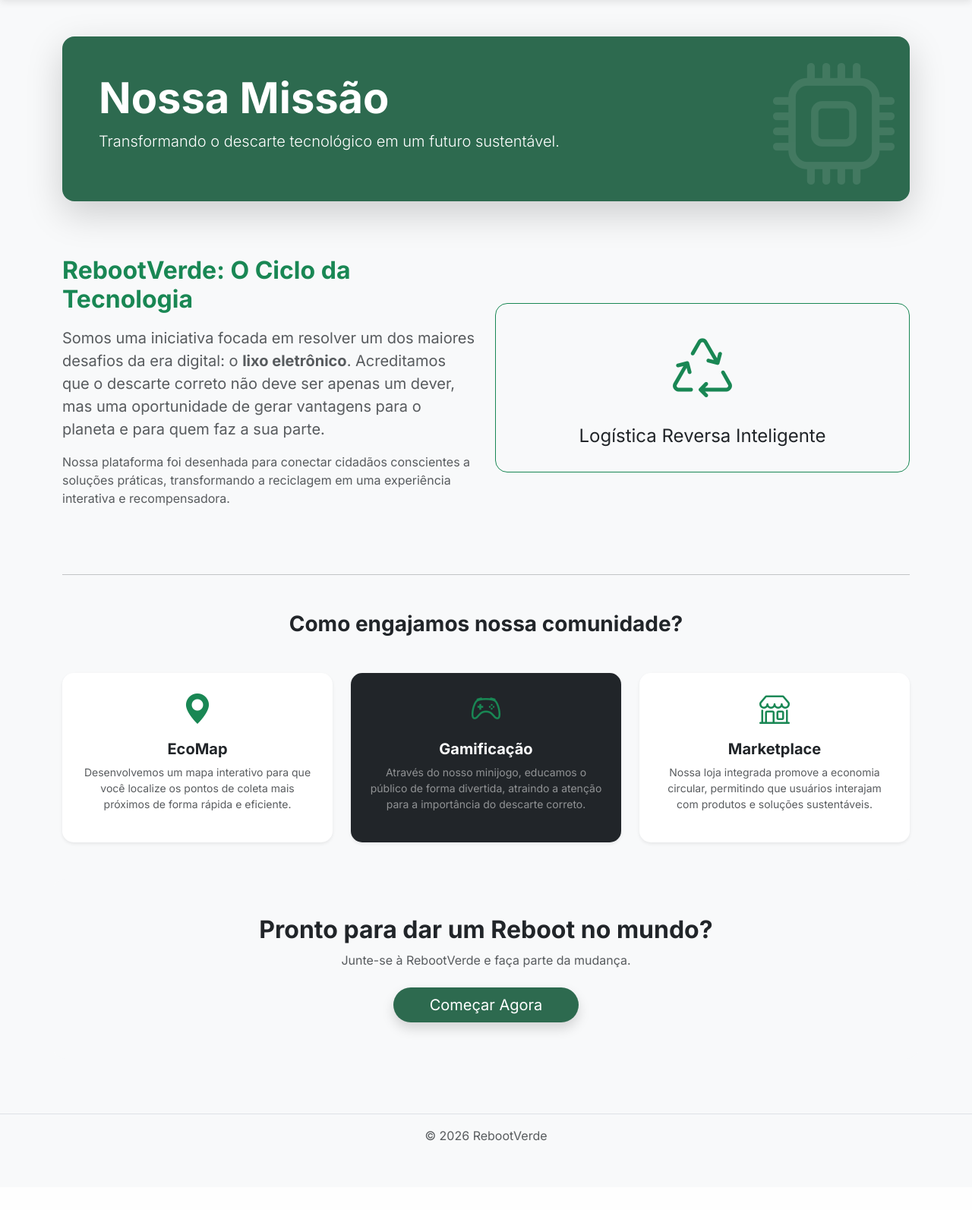
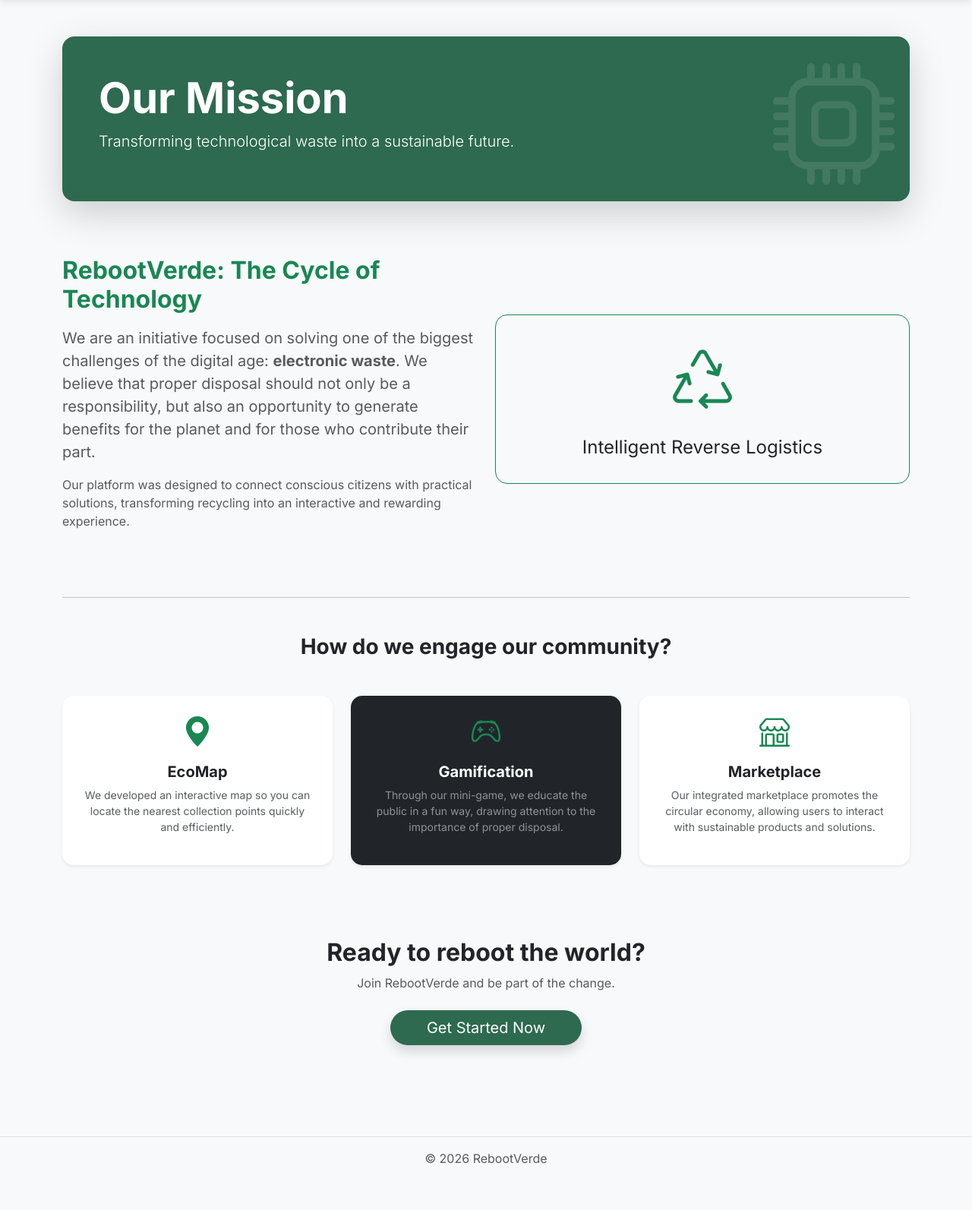
Before and after one commit to leo-snczki/RebootVerde, a Django app: page /about/ in a window 1280 px wide. Shown: the part 68-1661 px from the top of the page at 76% size. Before the commit the page ends 1570 px from the top, so only its background shows below. Run offline with Django 4.2, Linux system fonts and the light colour scheme; parts of the project's set-up code (start-up, migrations or seed data) failed here and were passed over; some libraries are stand-ins or nearby versions.

Commit message:
Translate templates to English and update corresponding text for consistency

```diff
--- a/core/templates/about.html
+++ b/core/templates/about.html
@@ -1,15 +1,15 @@
 {% extends 'base.html' %}
 {% load django_bootstrap5 %}
 
-{% block title %}Sobre Nós - RebootVerde{% endblock %}
+{% block title %}About Us - Rebootverde{% endblock %}
 
 {% block content %}
 <div class="row mb-5">
     <div class="col-12">
         <div class="p-5 bg-primary text-white rounded-4 shadow-lg position-relative overflow-hidden">
             <div class="position-relative" style="z-index: 2;">
-                <h1 class="display-4 fw-bold">Nossa Missão</h1>
-                <p class="lead">Transformando o descarte tecnológico em um futuro sustentável.</p>
+                <h1 class="display-4 fw-bold">Our Mission</h1>
+                <p class="lead">Transforming technological waste into a sustainable future.</p>
             </div>
             <i class="bi bi-cpu position-absolute" style="font-size: 10rem; right: 20px; bottom: -20px; opacity: 0.1;"></i>
         </div>
@@ -18,18 +18,18 @@
 
 <div class="row align-items-center mb-5 py-4">
     <div class="col-lg-6">
-        <h2 class="fw-bold text-success mb-3">RebootVerde: O Ciclo da Tecnologia</h2>
+        <h2 class="fw-bold text-success mb-3">RebootVerde: The Cycle of Technology</h2>
         <p class="text-muted fs-5">
-            Somos uma iniciativa focada em resolver um dos maiores desafios da era digital: o <strong>lixo eletrônico</strong>. Acreditamos que o descarte correto não deve ser apenas um dever, mas uma oportunidade de gerar vantagens para o planeta e para quem faz a sua parte.
+            We are an initiative focused on solving one of the biggest challenges of the digital age: <strong>electronic waste</strong>. We believe that proper disposal should not only be a responsibility, but also an opportunity to generate benefits for the planet and for those who contribute their part.
         </p>
         <p class="text-muted">
-            Nossa plataforma foi desenhada para conectar cidadãos conscientes a soluções práticas, transformando a reciclagem em uma experiência interativa e recompensadora.
+            Our platform was designed to connect conscious citizens with practical solutions, transforming recycling into an interactive and rewarding experience.
         </p>
     </div>
     <div class="col-lg-6 text-center">
         <div class="p-4 border border-success border-dashed rounded-4">
             <i class="bi bi-recycle text-success" style="font-size: 5rem;"></i>
-            <h4 class="mt-3">Logística Reversa Inteligente</h4>
+            <h4 class="mt-3">Intelligent Reverse Logistics</h4>
         </div>
     </div>
 </div>
@@ -37,21 +37,21 @@
 <hr class="my-5 opacity-25">
 
 <div class="row g-4 mb-5">
-    <h3 class="text-center fw-bold mb-4">Como engajamos nossa comunidade?</h3>
+    <h3 class="text-center fw-bold mb-4">How do we engage our community?</h3>
 
     <div class="col-md-4 text-center">
         <div class="card h-100 border-0 shadow-sm p-4">
             <i class="bi bi-geo-alt-fill text-success mb-3 h1"></i>
             <h5 class="fw-bold">EcoMap</h5>
-            <p class="small text-muted">Desenvolvemos um mapa interativo para que você localize os pontos de coleta mais próximos de forma rápida e eficiente.</p>
+            <p class="small text-muted">We developed an interactive map so you can locate the nearest collection points quickly and efficiently.</p>
         </div>
     </div>
 
     <div class="col-md-4 text-center">
         <div class="card h-100 border-0 shadow-sm p-4 text-white bg-dark">
             <i class="bi bi-controller text-success mb-3 h1"></i>
-            <h5 class="fw-bold text-white">Gamificação</h5>
-            <p class="small text-white-50">Através do nosso minijogo, educamos o público de forma divertida, atraindo a atenção para a importância do descarte correto.</p>
+            <h5 class="fw-bold text-white">Gamification</h5>
+            <p class="small text-white-50">Through our mini-game, we educate the public in a fun way, drawing attention to the importance of proper disposal.</p>
         </div>
     </div>
 
@@ -59,16 +59,16 @@
         <div class="card h-100 border-0 shadow-sm p-4">
             <i class="bi bi-shop text-success mb-3 h1"></i>
             <h5 class="fw-bold">Marketplace</h5>
-            <p class="small text-muted">Nossa loja integrada promove a economia circular, permitindo que usuários interajam com produtos e soluções sustentáveis.</p>
+            <p class="small text-muted">Our integrated marketplace promotes the circular economy, allowing users to interact with sustainable products and solutions.</p>
         </div>
     </div>
 </div>
 
 <div class="row mt-5">
     <div class="col-12 text-center py-5 bg-light rounded-4">
-        <h2 class="fw-bold">Pronto para dar um Reboot no mundo?</h2>
-        <p class="text-muted mb-4">Junte-se à RebootVerde e faça parte da mudança.</p>
-        <a href="{% url 'register' %}" class="btn btn-primary btn-lg rounded-pill px-5 shadow">Começar Agora</a>
+        <h2 class="fw-bold">Ready to reboot the world?</h2>
+        <p class="text-muted mb-4">Join RebootVerde and be part of the change.</p>
+        <a href="{% url 'register' %}" class="btn btn-primary btn-lg rounded-pill px-5 shadow">Get Started Now</a>
     </div>
 </div>
 {% endblock %}
--- a/core/templates/contact_success.html
+++ b/core/templates/contact_success.html
@@ -5,9 +5,9 @@
         <i class="bi bi-check-circle-fill text-success" style="font-size: 5rem;"></i>
     </div>
     <h2 class="fw-bold">Tudo certo!</h2>
-    <p class="lead text-muted">Sua ação foi processada com sucesso em nosso sistema.</p>
+    <p class="lead text-muted">your action was processed successfully in our system.</p>
     <div class="mt-5">
-        <a href="{% url 'index' %}" class="btn btn-primary rounded-pill px-5">Voltar para a Home</a>
+        <a href="{% url 'index' %}" class="btn btn-primary rounded-pill px-5">Return to Home</a>
     </div>
 </div>
 {% endblock %}
--- a/core/templates/game.html
+++ b/core/templates/game.html
@@ -6,8 +6,8 @@
 {% block content %}
 <div class="container text-center">
     <div class="mb-5">
-        <h1 class="fw-bold">Missão Sustentável</h1>
-        <p class="text-muted">Aprenda a reciclar jogando!</p>
+        <h1 class="fw-bold">ecological mission</h1>
+        <p class="text-muted">Learn to recycle while playing!</p>
     </div>
 
     <div class="card bg-dark shadow-lg border-0 d-inline-block overflow-hidden" style="border-radius: 20px;">
--- a/core/views.py
+++ b/core/views.py
@@ -19,17 +19,17 @@ def game_view(request):
 def contact_view(request):
     if request.method == 'POST':
 
-        nome = request.POST.get('nome')
-        email_usuario = request.POST.get('email')
-        assunto = request.POST.get('assunto')
+        name = request.POST.get('name')
+        user_email = request.POST.get('email')
+        subject = request.POST.get('subject')
         mensagem = request.POST.get('mensagem')
 
         # Montando o corpo do e-mail
-        corpo_email = f"Mensagem de: {nome} <{email_usuario}>\n\n{mensagem}"
+        corpo_email = f"Mensagem de: {name} <{user_email}>\n\n{mensagem}"
 
         # Enviando o e-mail
         send_mail(
-            f"Contato Site: {assunto}",
+            f"Contato Site: {subject}",
             corpo_email,
             settings.EMAIL_HOST_USER,
             [settings.EMAIL_HOST_USER],
--- a/shop/templates/shop/product/list.html
+++ b/shop/templates/shop/product/list.html
@@ -1,8 +1,8 @@
 {% extends "base.html" %}
 {% block content %}
 <div class="d-flex justify-content-between align-items-center mb-4">
-    <h1 class="fw-bold text-dark">Nossos Produtos</h1>
-    <span class="badge bg-success">{{ products|length }} itens encontrados</span>
+    <h1 class="fw-bold text-dark">Our Products</h1>
+    <span class="badge bg-success">{{ products|length }} items found</span>
 </div>
 
 <div class="row row-cols-1 row-cols-md-3 g-4">
@@ -22,7 +22,7 @@
                 <p class="card-text text-muted small">{{ product.description|truncatechars:80 }}</p>
                 <div class="d-flex justify-content-between align-items-center mt-3">
                     <span class="h5 mb-0 fw-bold">€{{ product.price }}</span>
-                    <button class="btn btn-outline-success btn-sm rounded-pill">Ver Detalhes</button>
+                    <button class="btn btn-outline-success btn-sm rounded-pill">View Details</button>
                 </div>
             </div>
         </div>
--- a/users/templates/registration/login.html
+++ b/users/templates/registration/login.html
@@ -5,7 +5,7 @@
 <div class="row justify-content-center mt-5">
     <div class="col-md-4">
         <div class="card shadow p-4">
-            <h3 class="text-center fw-bold mb-4">Entrar na Conta</h3>
+            <h3 class="text-center fw-bold mb-4">Enter Your Credentials</h3>
             <form method="post">
                 {% csrf_token %}
                 {% bootstrap_form form %}
@@ -15,10 +15,10 @@
             </form>
             <hr class="my-4">
             <p class="text-center mb-0">
-                Não tem conta? <a href="{% url 'register' %}" class="text-success fw-bold">Registre-se aqui</a>
+                Dont have an account? <a href="{% url 'register' %}" class="text-success fw-bold">Register here</a>
             </p>
             <p class="text-center mb-0">
-                Resetar senha <a href="{% url 'password_reset' %}" class="text-success fw-bold" >Forgot your password?</a>
+                Forget your password? <a href="{% url 'password_reset' %}" class="text-success fw-bold" >Click here</a>
             </p>
         </div>
     </div>
--- a/users/templates/users/login_success.html
+++ b/users/templates/users/login_success.html
@@ -3,5 +3,5 @@
 {% block title %}Registro concluído{% endblock %}
 
 {% block content %}
-<h2>Login realizado com sucesso!</h2>
+<h2>Login made with success!</h2>
 {% endblock %}
```
Also changed, not shown: core/templates/contact.html (+10 -10 lines), core/templates/index.html (+9 -9 lines), users/templates/registration/register.html (+7 -8 lines), users/templates/users/login.html (+7 -7 lines), users/templates/users/register_success.html (+5 -5 lines), users/templates/users/verify_code.html (+4 -4 lines).
